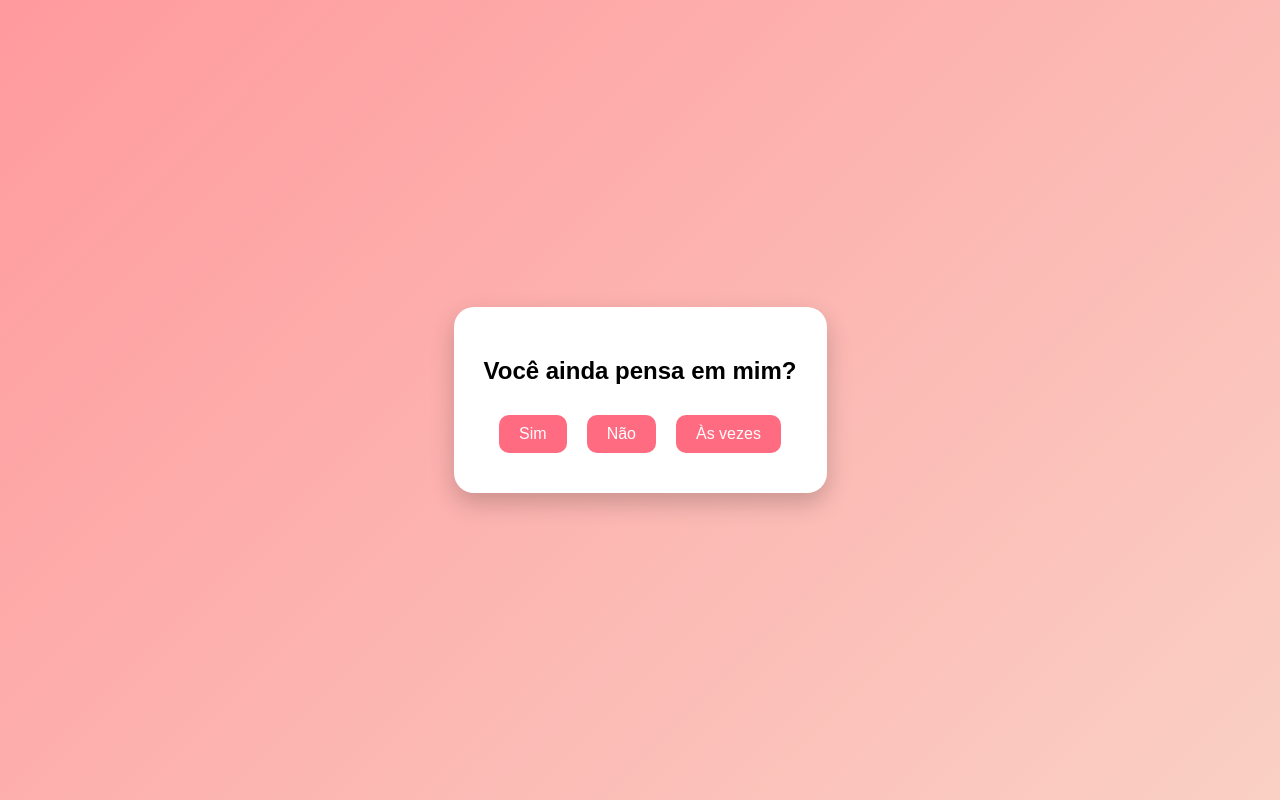
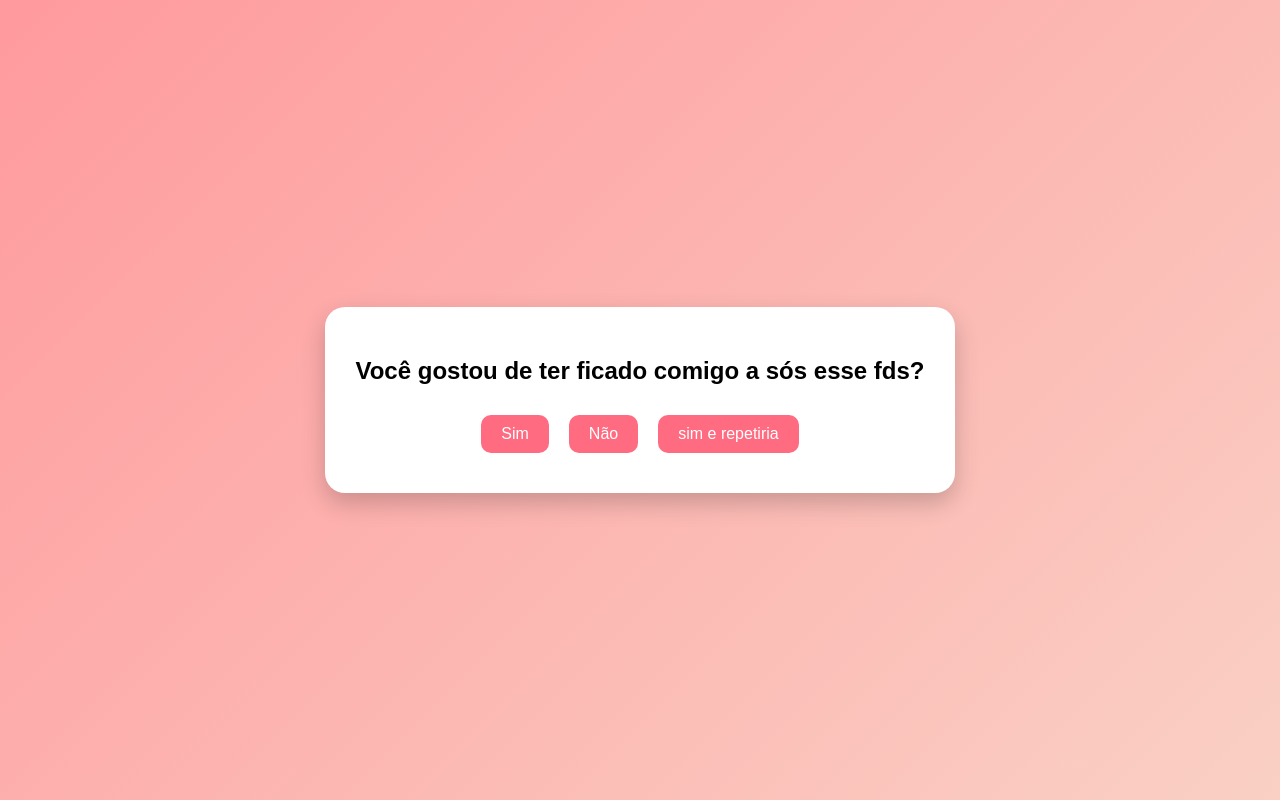
Before and after one commit to ViictorGalante/beberatealtashoras, a plain HTML site: page index.html in a window 1280 px wide. Both pictures are taken after a click on the button "Começar". Drawn offline with Linux system fonts and the light colour scheme.

Commit message:
Update index.html

```diff
--- a/index.html
+++ b/index.html
@@ -2,7 +2,7 @@
 <html lang="pt-BR">
 <head>
   <meta charset="UTF-8">
-  <title>Perguntas 💖</title>
+  <title>Cerveja e farra 💖</title>
 
   <style>
     body {
@@ -43,7 +43,7 @@
 <body>
 
 <div class="box">
-  <h2 id="texto">Oi… responde com sinceridade 💖</h2>
+  <h2 id="texto">Como cortamos o contato, precisei pensar em uma forma nova de te propor coisas, e pensei em uma forma onde treino meu curso, e ainda inovo aqui</h2>
   <div id="areaBotoes">
     <button onclick="iniciar()">Começar</button>
   </div>
@@ -52,15 +52,15 @@
 <script>
   const perguntas = [
     {
-      texto: "Você ainda pensa em mim?",
-      respostas: ["Sim", "Não", "Às vezes"]
+      texto: "Você gostou de ter ficado comigo a sós esse fds?",
+      respostas: ["Sim", "Não", "sim e repetiria"]
     },
     {
-      texto: "O que a gente teve foi especial?",
-      respostas: ["Muito", "Um pouco", "Não"]
+      texto: "gostou de ter sentido coisas novas agora que conhece seu corpo um pouco melhor?",
+      respostas: ["Muito", "sim", "Não"]
     },
     {
-      texto: "Existe chance da gente voltar?",
+      texto: "gostou de ter bebido comigo ??",
       respostas: ["Sim", "Talvez", "Não"]
     }
   ];
@@ -97,7 +97,7 @@
   }
 
   function mostrarFinal() {
-    document.getElementById("texto").innerText = "Quer voltar comigo? 💍";
+    document.getElementById("texto").innerText = "Quer ir comigo hoje para um lugar reservado, beber cerveja fumar narguile e fazer uma coisa bem gostosa (mas tem que ser tardeeeee)? ";
 
     const area = document.getElementById("areaBotoes");
     area.innerHTML = "";
@@ -105,7 +105,7 @@
     const sim = document.createElement("button");
     sim.innerText = "SIM ❤️";
     sim.onclick = () => {
-      document.getElementById("texto").innerText = "Agora você não tem escolha 😏💖";
+      document.getElementById("texto").innerText = "se clicou no sim, agora me fala que está indo se arrumar, ou me liga pra gente combinar o horário 😏💖";
       area.innerHTML = "";
     };
 
```
